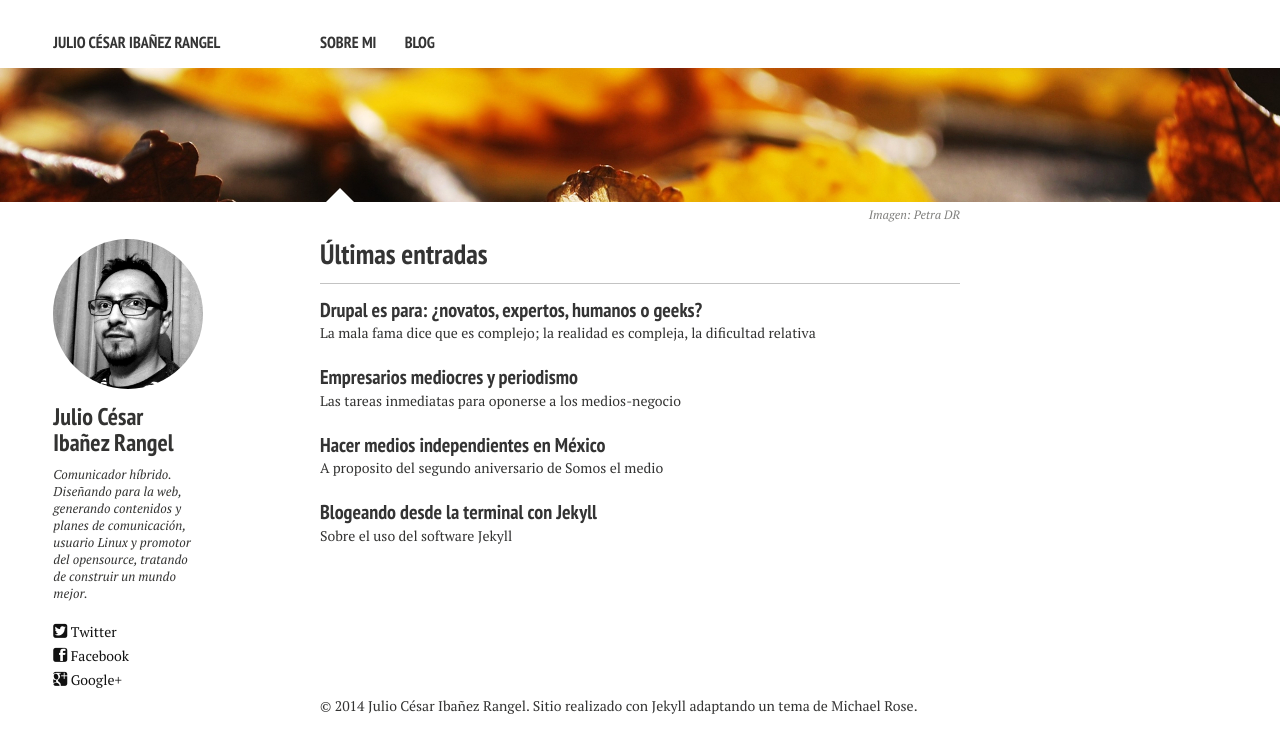
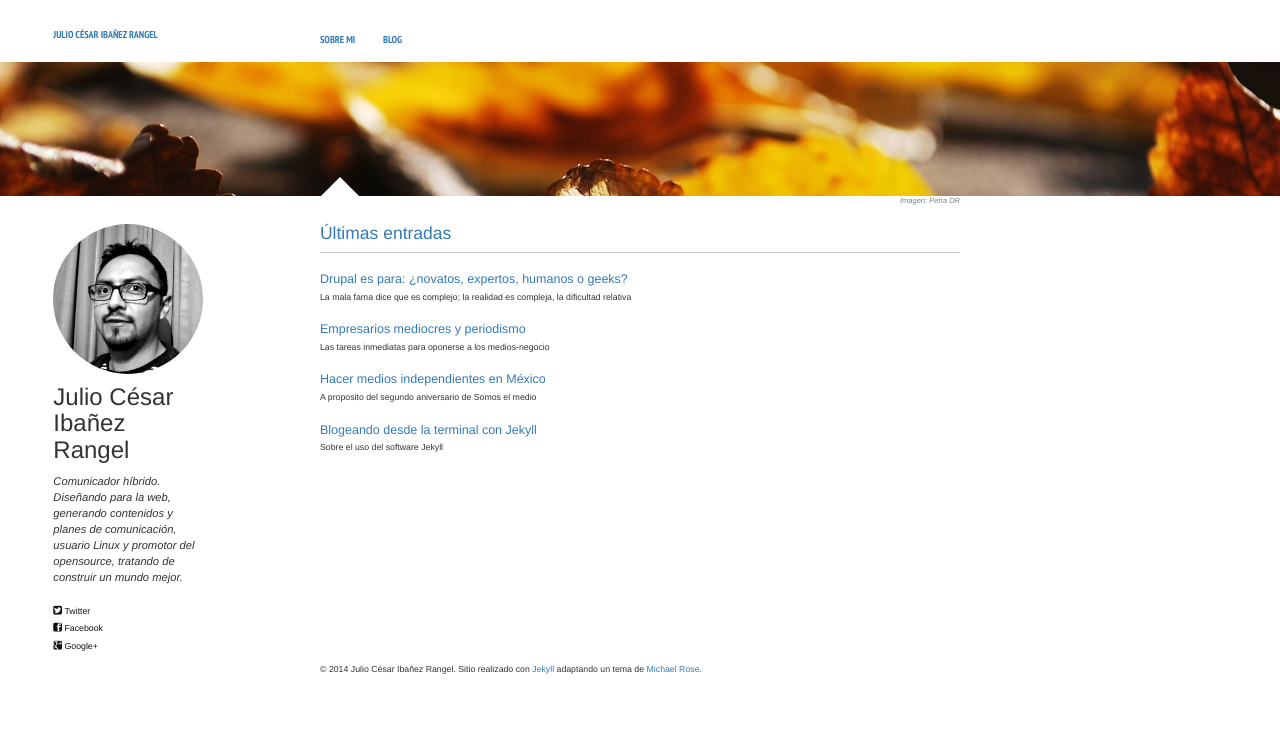
Before and after one commit to antikapital/blog, a Jekyll site: the page built from index.md, in a window 1280 px wide. Shown: the top 753 px of the page. Built offline with Jekyll 4.4.1, drawn with Linux system fonts in a browser that asks for light colours; nearby versions of some CDN libraries.

Commit message:
añadiendo CDN bootstrap

```diff
--- a/_includes/_head.html
+++ b/_includes/_head.html
@@ -92,3 +92,9 @@
 <link rel="apple-touch-icon-precomposed" sizes="114x114" href="{{ site.url }}/images/apple-touch-icon-114x114-precomposed.png">
 <!-- 144x144 (precomposed) for iPad 3rd and 4th generation -->
 <link rel="apple-touch-icon-precomposed" sizes="144x144" href="{{ site.url }}/images/apple-touch-icon-144x144-precomposed.png">
+<!--  CUSTOM bootstrap -->
+<link rel="stylesheet" href="http://netdna.bootstrapcdn.com/bootstrap/3.0.3/css/bootstrap.min.css">
+<link rel="stylesheet" href="http://netdna.bootstrapcdn.com/bootstrap/3.0.3/css/bootstrap-theme.min.css">
+<script type="text/javascript" src="http://code.jquery.com/jquery.min.js"></script>
+<script src="http://netdna.bootstrapcdn.com/bootstrap/3.0.3/js/bootstrap.min.js"></script>
+<!-- END CUSTOM bootstrap -->
```
